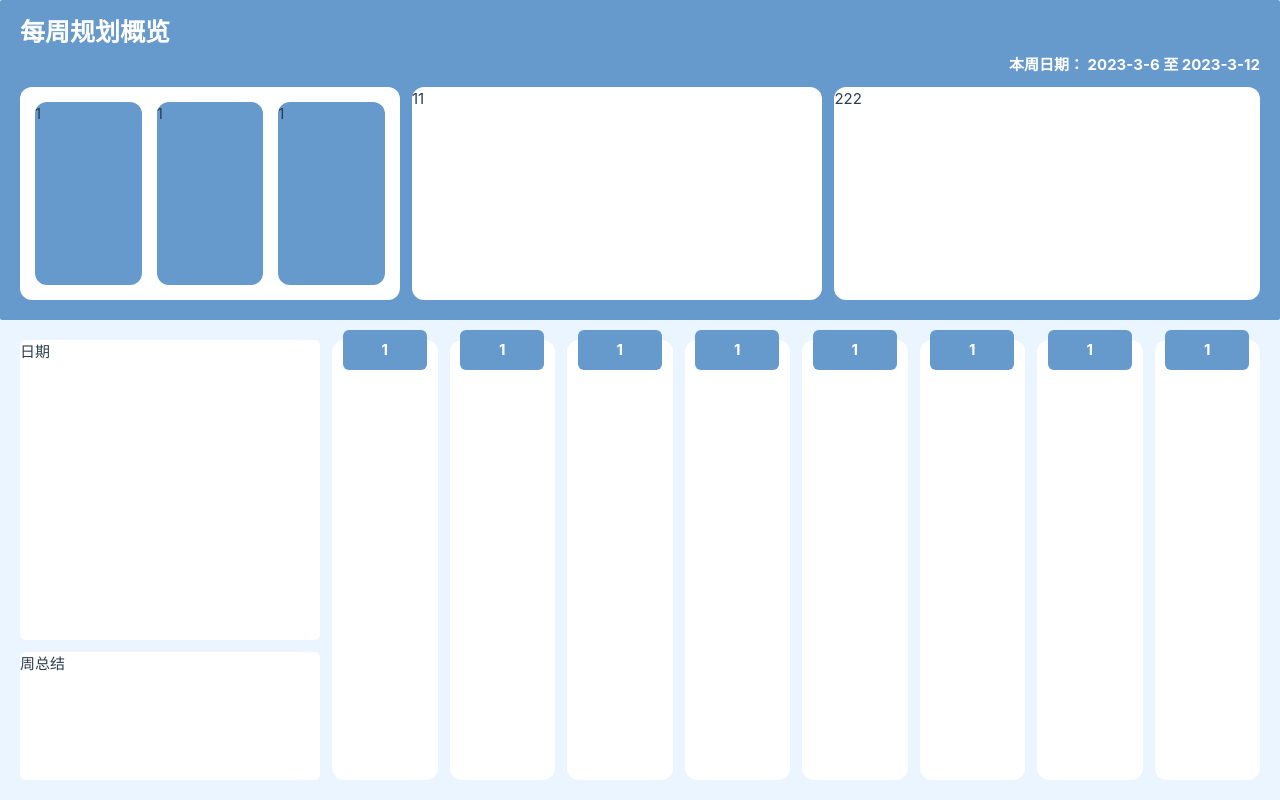
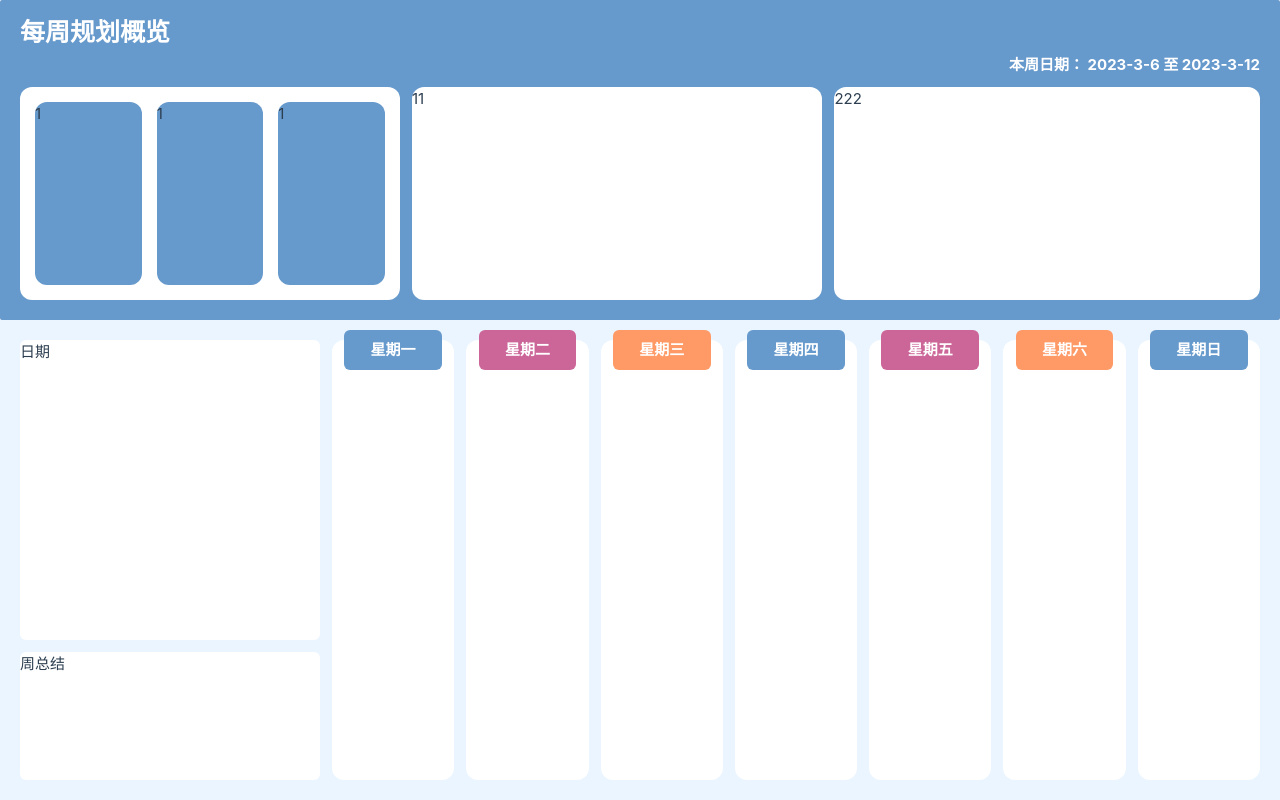
Before and after one commit to LuGuanzong/selection_web, a Vue app: page /plan in a window 1280 px wide. Built offline with nearby package versions, Linux system fonts and the light colour scheme.

Commit message:
初始化周几的标签

```diff
--- a/src/views/plan/detail/day.vue
+++ b/src/views/plan/detail/day.vue
@@ -1,15 +1,20 @@
 <script setup lang="ts">
-import {ref} from "vue";
-
 defineOptions({ name: 'detailDay' })
 
-const kk = ref('#6699CC')
+export interface Props {
+  color?: string
+  label?: string
+}
+withDefaults(defineProps<Props>(), {
+  color: '6699CC',
+  label: ''
+})
 
 </script>
 
 <template>
   <div class="day-content">
-    <div :style="{'--bg-color': kk}" class="day-name">{{ 1 }}</div>
+    <div :style="{'background': color}" class="day-name">{{ label }}</div>
   </div>
 </template>
 
@@ -28,7 +33,6 @@ const kk = ref('#6699CC')
     top: -10px;
     left: 10%;
     width: 80%;
-    background: var(--bg-color);
     text-align: center;
     line-height: 40px;
     color: #fff;
--- a/src/views/plan/detail/index.vue
+++ b/src/views/plan/detail/index.vue
@@ -1,8 +1,19 @@
 <script setup lang="ts">
 
 import Day from "@/views/plan/detail/day.vue";
+import {reactive} from "vue";
 
 defineOptions({ name: 'planDetail' })
+
+const dayNames = reactive([
+  { color: '#6699CC', label: '星期一' },
+  { color: '#CC6699', label: '星期二' },
+  { color: '#FF9966', label: '星期三' },
+  { color: '#6699CC', label: '星期四' },
+  { color: '#CC6699', label: '星期五' },
+  { color: '#FF9966', label: '星期六' },
+  { color: '#6699CC', label: '星期日' },
+])
 
 
 </script>
@@ -19,14 +30,7 @@ defineOptions({ name: 'planDetail' })
     </div>
 
     <div class="days">
-      <day />
-      <day />
-      <day />
-      <day />
-      <day />
-      <day />
-      <day />
-      <day />
+      <day v-for="(item, index) in dayNames" :key="index" :color="item.color" :label="item.label" />
     </div>
   </div>
 </template>
```
